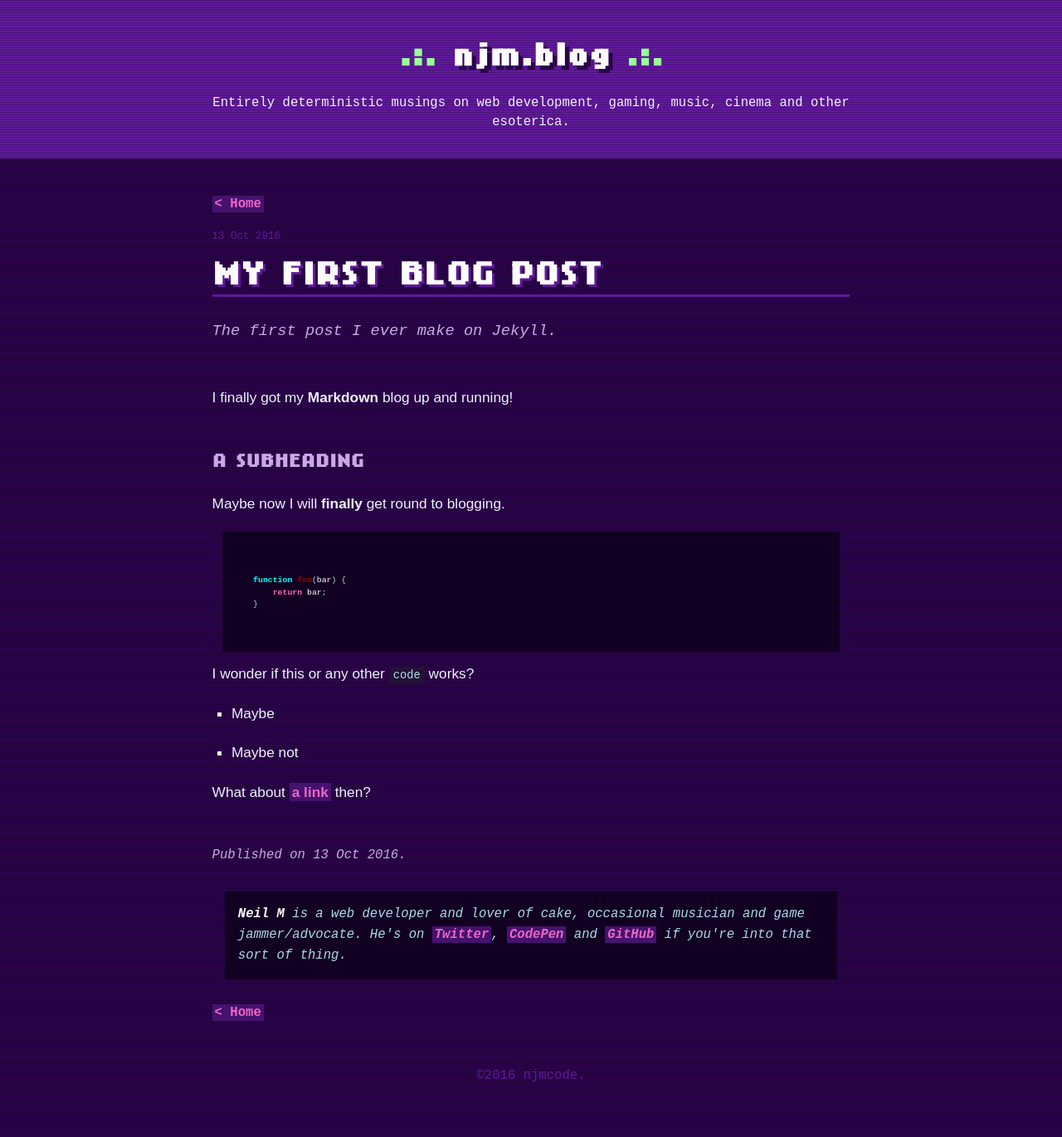
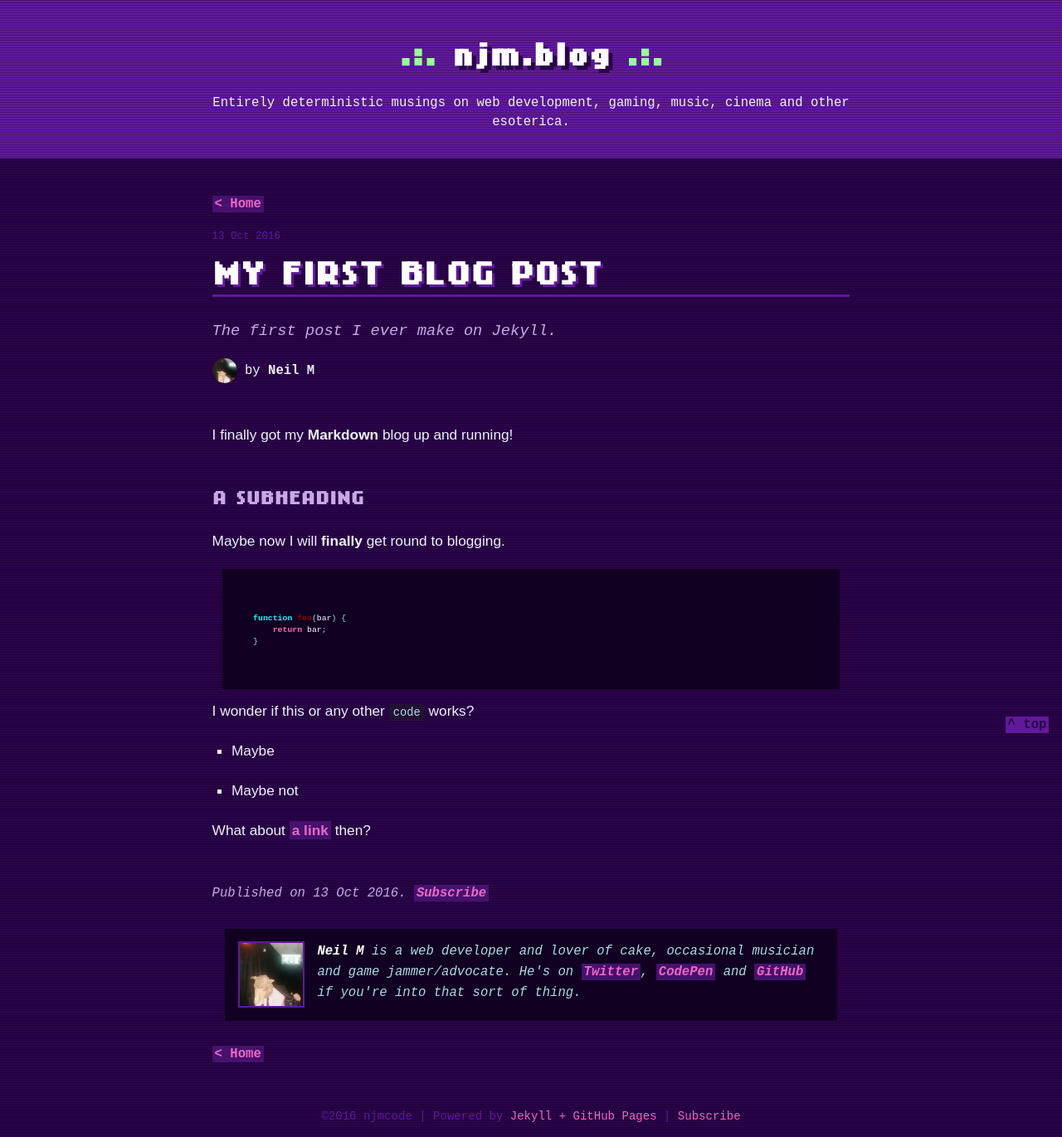
Before and after one commit to njmcode/blog, a Jekyll site: the page built from _posts/2016-10-13-my-first-post.md, in a window 1280 px wide. Shown: the whole page at 83% size. Built offline with Jekyll 4.4.1, drawn with Linux system fonts in a browser that asks for light colours.

Commit message:
Adding blog feed, author info and avatar, other tweaks

```diff
--- a/_config.yml
+++ b/_config.yml
@@ -1,7 +1,13 @@
-name: njm.blog
+name: "njm.blog"
 description: "Entirely deterministic musings on web development, gaming, music, cinema and other esoterica."
 baseurl: /blog
 markdown: kramdown
 highlighter: rouge
+author:
+  name: "Neil M"
+  uri: https://njmcode.github.io/
+  picture: /img/assets/avatar.png
+  twitter: njmcode
+
 gems:
   - jekyll-feed
--- a/_includes/author.html
+++ b/_includes/author.html
@@ -1,8 +1,11 @@
 <div class="author-signoff">
+    <img src="{{ site.baseurl }}/img/assets/avatar.png" width="80" height="80" alt="Twitter profile image" />
+    <aside>
         <strong>Neil M</strong> is a web developer and lover of cake, occasional
         musician and game jammer/advocate. He's on
         <a href="https://twitter.com/njmcode" target="_blank">Twitter</a>,
         <a href="https://codepen.io/njmcode" target="_blank">CodePen</a> and
         <a href="https://github.io/njmcode" target="_blank">GitHub</a>
         if you're into that sort of thing.
+    </aside>
 </div>
--- a/_layouts/default.html
+++ b/_layouts/default.html
@@ -27,9 +27,16 @@
         </div>
 
         <footer>
-            <p>&copy;2016 njmcode.</p>
+            <p>&copy;2016 njmcode |
+                Powered by <a href="https://help.github.com/articles/using-jekyll-as-a-static-site-generator-with-github-pages/"
+                    target="_blank">Jekyll + GitHub Pages</a> |
+                <a href="{{ site.baseurl }}/feed.xml" target="_blank">Subscribe</a>
+            </p>
         </footer>
     </div>
+    <aside id="to-top">
+        <a href="#">^ top</a>
+    </aside>
     <link rel="stylesheet" href="{{ site.baseurl }}/css/noncrit.css">
 </body>
 </html>
--- a/_layouts/post.html
+++ b/_layouts/post.html
@@ -10,6 +10,10 @@ layout: default
     <h2>{{ page.title }}</h2>
 
     <p class="summary">{{ page.summary }}</p>
+
+    <p class="author-intro">
+        <img src="{{ site.baseurl }}/img/assets/avatar.png" width="30" height="30" alt="Twitter profile image" /> by <strong>Neil M</strong>
+    </p>
 </section>
 
 <section class="post-body">
@@ -17,7 +21,7 @@ layout: default
 </section>
 
 <section class="post-footer">
-    <p class="pub-note">Published on {{ page.date | date_to_string }}.</p>
+    <p class="pub-note">Published on {{ page.date | date_to_string }}. <a href="{{ site.baseurl }}/feed.xml" target="_blank">Subscribe</a></p>
 
     {% include author.html %}
 
--- a/css/main.css
+++ b/css/main.css
@@ -67,6 +67,15 @@ code {
     color: #caa7e6;
 }
 
+,author-intro {
+    font-style: italic;
+}
+
+.author-intro img {
+    border-radius: 50%;
+    vertical-align: middle;
+}
+
 .author-signoff {
     background: #102;
     padding: 1em;
@@ -74,8 +83,37 @@ code {
     margin: 2em 1em;
     line-height: 1.6;
     font-style: italic;
+
+    display: -webkit-box;
+    display: -ms-flexbox;
+    display: flex;
+    -webkit-box-orient: horizontal;
+    -webkit-box-direction: normal;
+    -ms-flex-direction: row;
+    flex-direction: row;
+}
+
+.author-signoff img {
+    border: 2px solid #60199a;
+}
+
+.author-signoff aside {
+    margin-left: 1em;
 }
 
 .author-signoff strong {
     color: white;
 }
+
+footer {
+    font-size: 0.9em;
+}
+
+footer a {
+    color: #eb67c3;
+    font-weight: normal;
+}
+
+footer a:hover {
+    color: #eba6d6;
+}
```
Also changed, not shown: img/assets/avatar.png (added). Lines whose indentation alone changed are shown as unchanged.
